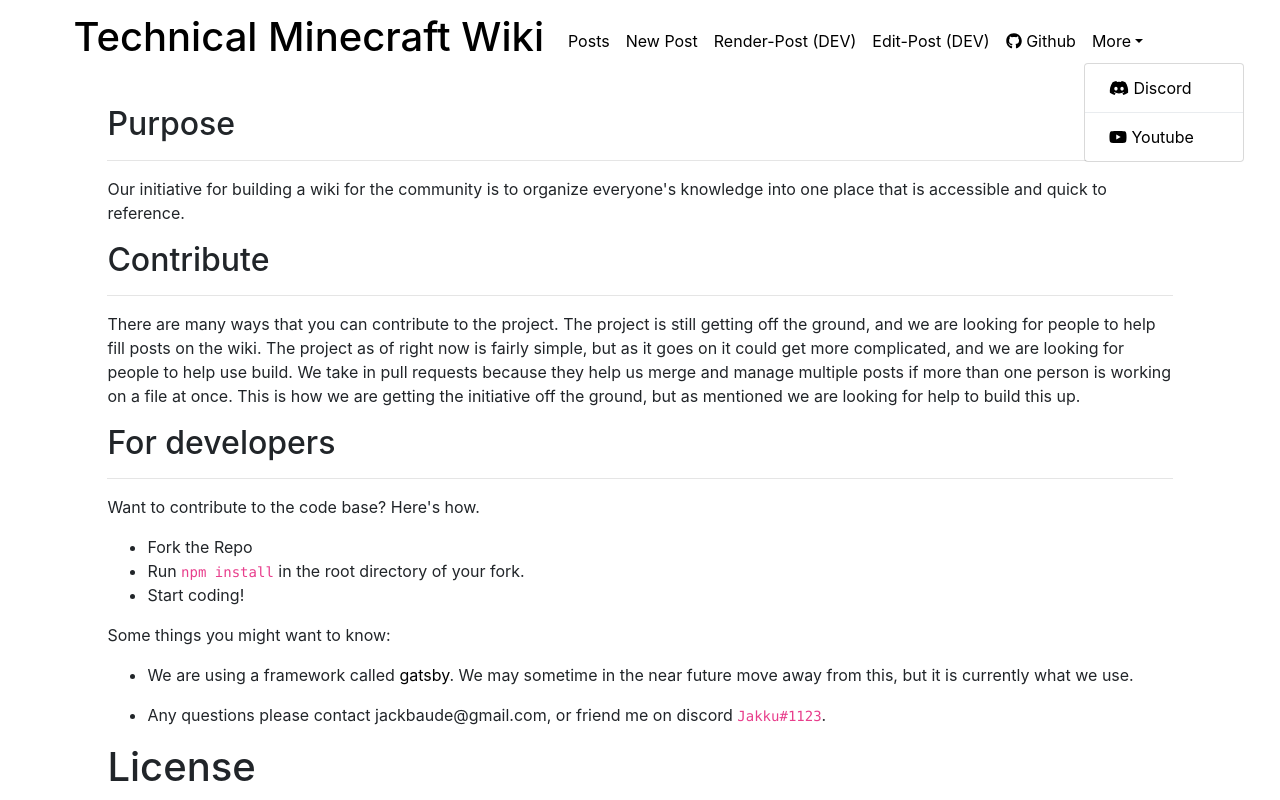
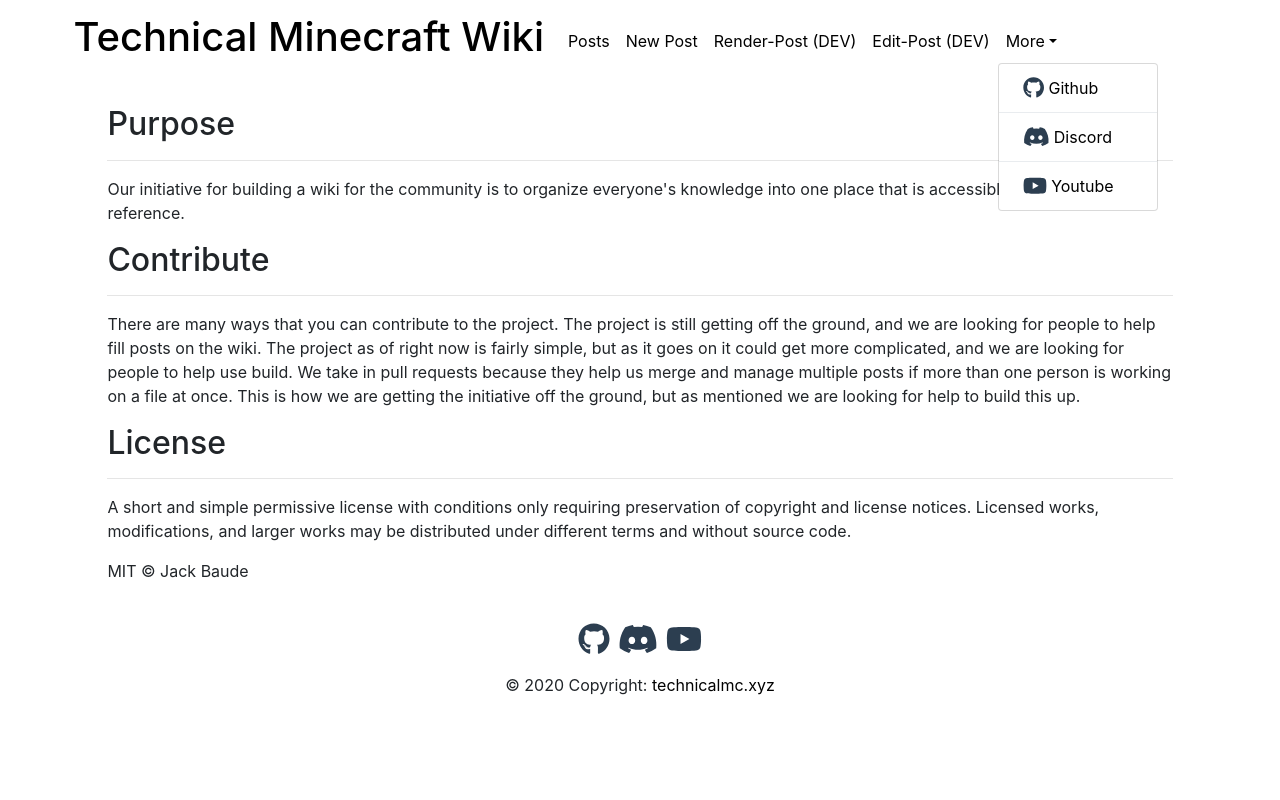
Before and after one commit to Jackbaude/tmc-frontend, a React (Create React App) app: page / in a window 1280 px wide. Both pictures are taken after a click on the button "More". Shown: the top 800 px of the page. Built offline with nearby package versions, Linux system fonts and the light colour scheme.

Commit message:
added the submit func

```diff
--- a/src/App.tsx
+++ b/src/App.tsx
@@ -14,14 +14,12 @@ const App = () => {
                 <Switch>
                     <Route exact path='/' component={Home}/>
                     <Route path='/posts' component={Posts}/>
-                    <Route path='/render-post' component={RenderedPost}/>
+                    <Route path='/render-post:id' component={RenderedPost}/>
                     <Route path='/new-post' component={NewPost}/>
-                    <Route path='/edit-post' component={EditPost}/>
+                    <Route path='/edit-post:id' component={EditPost}/>
                 </Switch>
             </div>
         </Router>
     );
 }
-
-
 export default App;
--- a/src/components/Home/Home.tsx
+++ b/src/components/Home/Home.tsx
@@ -3,6 +3,7 @@ import Layout from "../layout";
 
 
 const Home = () => (
+
     <div>
         <Layout>
             <div>
@@ -25,24 +26,7 @@ const Home = () => (
                     is how we are getting the initiative off the ground, but as mentioned we are looking for help to
                     build this
                     up.</p>
-                <h2 id="for-developers">For developers</h2>
-                <hr className="dividing-line"/>
-                <p>Want to contribute to the code base? Here's how.</p>
-                <ul>
-                    <li>Fork the Repo</li>
-                    <li>Run <code>npm install</code> in the root directory of your fork.</li>
-                    <li>Start coding!</li>
-                </ul>
-                <p>Some things you might want to know:</p>
-                <ul>
-                    <li><p>We are using a framework called <a href="https://www.gatsbyjs.org/">gatsby</a>. We may
-                        sometime in the
-                        near future move away from this, but it is currently what we use.</p></li>
-                    <li><p>Any questions please contact jackbaude@gmail.com, or friend me on
-                        discord <code>Jakku#1123</code>.</p>
-                    </li>
-                </ul>
-                <h1 id="license">License</h1>
+                <h2 id="license">License</h2>
                 <hr className="dividing-line"/>
                 <p>A short and simple permissive license with conditions only requiring preservation of copyright and
                     license
@@ -50,8 +34,6 @@ const Home = () => (
                     and without
                     source code.</p>
                 <p>MIT © Jack Baude</p>
-
-
             </div>
         </Layout>
     </div>
--- a/src/components/NewPost/NewPost.tsx
+++ b/src/components/NewPost/NewPost.tsx
@@ -2,12 +2,16 @@ import React, {useState} from "react"
 import {Editor, EditorState, RichUtils, getDefaultKeyBinding, KeyBindingUtil, convertToRaw} from 'draft-js';
 import 'draft-js/dist/Draft.css'
 import Layout from "../layout";
-
+import {faBold} from '@fortawesome/free-solid-svg-icons'
+import {FontAwesomeIcon} from "@fortawesome/react-fontawesome";
 
 const NewPost = () => {
     let [editorState, setEditorState] = useState(() =>
         EditorState.createEmpty(),
     );
+    const [title, setTitle] = useState('')
+    const [description, setDescription] = useState('')
+    const [tags, setTags] = useState('')
 
     let saveContent = (content) => {
         window.localStorage.setItem('content', JSON.stringify(convertToRaw(content)));
@@ -137,25 +141,36 @@ const NewPost = () => {
     ];
 
     const keyBindingFunction = (event) => {
-        if (KeyBindingUtil.hasCommandModifier(event) && event.shiftKey && event.key === 'x') {
-            return 'strikethrough';
-        }
-
-        if (KeyBindingUtil.hasCommandModifier(event) && event.shiftKey && event.key === '7') {
-            return 'ordered-list';
-        }
-
-        if (KeyBindingUtil.hasCommandModifier(event) && event.shiftKey && event.key === '8') {
-            return 'unordered-list';
-        }
-
-        if (KeyBindingUtil.hasCommandModifier(event) && event.shiftKey && event.key === '9') {
-            return 'blockquote';
-        }
         return getDefaultKeyBinding(event);
     }
     const submitPost = () => {
-
+        console.log (
+            JSON.stringify({
+                title: title,
+                description: description,
+                tags: tags,
+                body: window.localStorage.getItem('content')
+            })
+        );
+        const lastEdit = new Date();
+        fetch("http://localhost:8000/__newpost__", {
+            // Adding method type
+            method: "POST",
+            // Adding body or contents to send
+            body: JSON.stringify({
+                body: window.localStorage.getItem('content'),
+                title: title,
+                tags: tags,
+                description: description
+            }),
+            // Adding headers to the request
+            headers: {
+                "Content-type": "application/json; charset=UTF-8",
+                "Access-Control-Allow-Headers" : "Content-Type",
+                "Access-Control-Allow-Origin": "http://localhost:8000/__newpost__",
+                "Access-Control-Allow-Methods": "OPTIONS,POST,GET"
+            }
+        }).then(r => console.log(r));
     }
     return (
         <Layout>
@@ -171,11 +186,25 @@ const NewPost = () => {
                 })}
             </div>
             <form className={"submit-post"}>
-                <input type={"text"} placeholder={"Title"} name={"title"} required/>
+
+                <input
+                    type={"text"}
+                    onChange={event => setTitle(event.target.value)}
+                    placeholder={"Title"}
+                    name={"title"}
+                    required/>
                 <br/>
-                <input type={"text"} placeholder={"Description"} name={"description"} required/>
+                <input type={"text"}
+                       onChange={event => setDescription(event.target.value)}
+                       placeholder={"Description"}
+                       name={"description"}
+                       required/>
                 <br/>
-                <input type={"text"} placeholder={"Tags"} name={"tags"} required/>
+                <input type={"text"}
+                       onChange={event => setTags(event.target.value)}
+                       placeholder={"Tags"}
+                       name={"tags"}
+                       required/>
                 <Editor
                     editorState={editorState}
                     handleKeyCommand={handleKeyCommand}
--- a/src/components/Posts/Posts.tsx
+++ b/src/components/Posts/Posts.tsx
@@ -2,12 +2,27 @@ import React from "react"
 import Layout from "../layout";
 
 
-const Posts = () => (
+const Posts = () => {
+    const getPosts = () => {
 
-    <div>
-        <Layout>
+    }
+    const postLink = (title, description, link, lastEdit, tags) => {
+        return (
+            <div>
+                <a href={link}><h1>{{title}}</h1></a>
+                <p>{{description}}</p>
+                <p>Tags: {{tags}}</p>
+                <p>Last Edited {{lastEdit}}</p>
+                <hr/>
+            </div>
+        );
+    }
+    return (
+        <div>
+            <Layout>
 
-        </Layout>
-    </div>
-)
+            </Layout>
+        </div>
+    );
+}
 export default Posts
--- a/src/components/nav.tsx
+++ b/src/components/nav.tsx
@@ -28,17 +28,16 @@ const Nav = () => (
                     <li className="nav-item active">
                         <a className="nav-link" href="/edit-post">Edit-Post (DEV)<span className="sr-only">(current)</span></a>
                     </li>
-                    <li className="nav-item">
-                        <a className="nav-link" href="https://github.com/Jackbaude/tmc-wiki" target="_blank"rel="noreferrer noopener"><FontAwesomeIcon icon={faGithub}/> Github</a>
-                    </li>
                     <li className="nav-item dropdown">
                         <a className="nav-link dropdown-toggle" href="#" id="navbarDropdown" role="button" data-toggle="dropdown" aria-haspopup="true" aria-expanded="false">
                             More
                         </a>
                         <div className="dropdown-menu" aria-labelledby="navbarDropdown">
-                            <a className="dropdown-item" href="https://discord.gg/FcTFg2E" target="_blank"rel="noreferrer noopener"><FontAwesomeIcon icon={faDiscord}/> Discord</a>
+                            <a className="dropdown-item" href="https://github.com/Jackbaude/tmc-wiki" target="_blank"rel="noreferrer noopener"><FontAwesomeIcon icon={faGithub} size={"lg"}/> Github</a>
                             <div className="dropdown-divider"></div>
-                            <a className="dropdown-item" href="https://www.youtube.com/channel/UCf9SYal_h3WSoksvxLYruuQ"target="_blank"rel="noreferrer noopener"> <FontAwesomeIcon icon={faYoutube}/> Youtube</a>
+                            <a className="dropdown-item" href="https://discord.gg/FcTFg2E" target="_blank"rel="noreferrer noopener"><FontAwesomeIcon icon={faDiscord} size={"lg"}/> Discord</a>
+                            <div className="dropdown-divider"></div>
+                            <a className="dropdown-item" href="https://www.youtube.com/channel/UCf9SYal_h3WSoksvxLYruuQ"target="_blank"rel="noreferrer noopener"><FontAwesomeIcon icon={faYoutube} size={"lg"}/> Youtube</a>
                         </div>
                     </li>
                 </ul>
--- a/src/index.css
+++ b/src/index.css
@@ -19,10 +19,9 @@ a.navbar-brand {
     font-size: 100%!important;
     float: left;
 }
-/*.nav-links {*/
-
-/*    margin-left: 20%;*/
-/*}*/
+svg {
+    color: #2c3e50;
+}
 .inline-style-options input {
     width: 20%;
     margin-bottom: 1vh;
@@ -93,8 +92,9 @@ a.navbar-brand {
     box-shadow: 4px 4px 4px rgb(44, 62, 80, 0.5);
     border: none;
     border-radius: 1vw;
-    padding-left: 1vw;
-    padding-right: 1vw;
+    padding: 0.5vw;
+    /*padding-left: 1vw;*/
+    /*padding-right: 1vw;*/
 }
 .edit-post-button:hover {
     background: #16a085;
```
Also changed, not shown: src/components/RenderedPost/renderedPost.tsx (+7 -0 lines), 1 other file (tests, documents, lock files or other folders).
